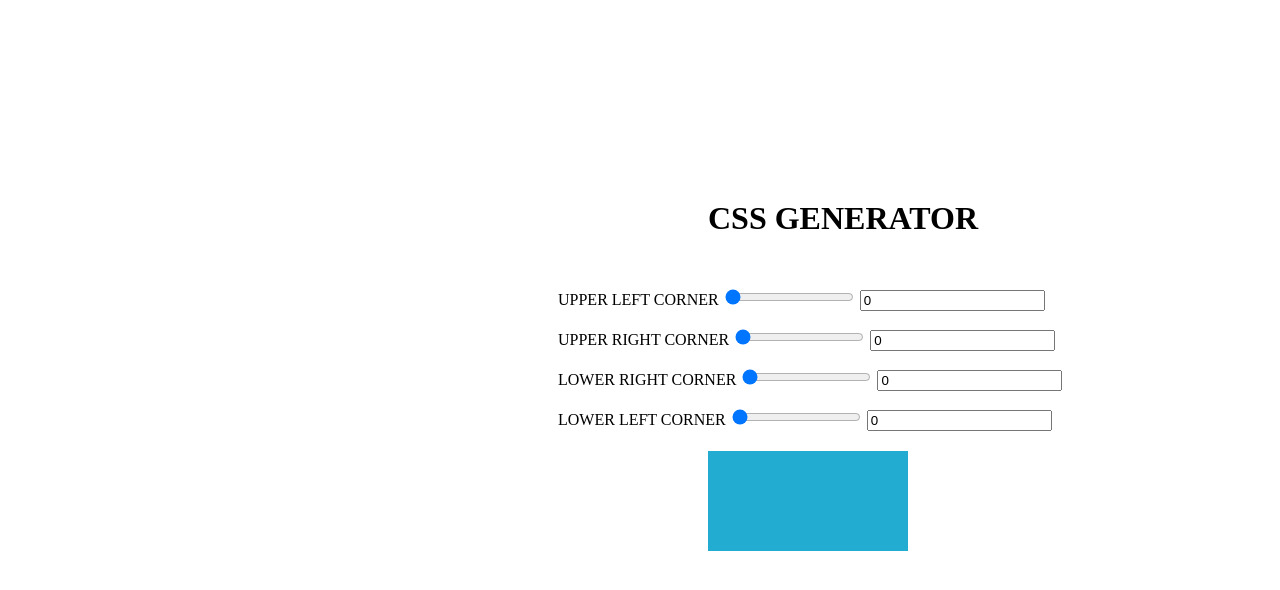
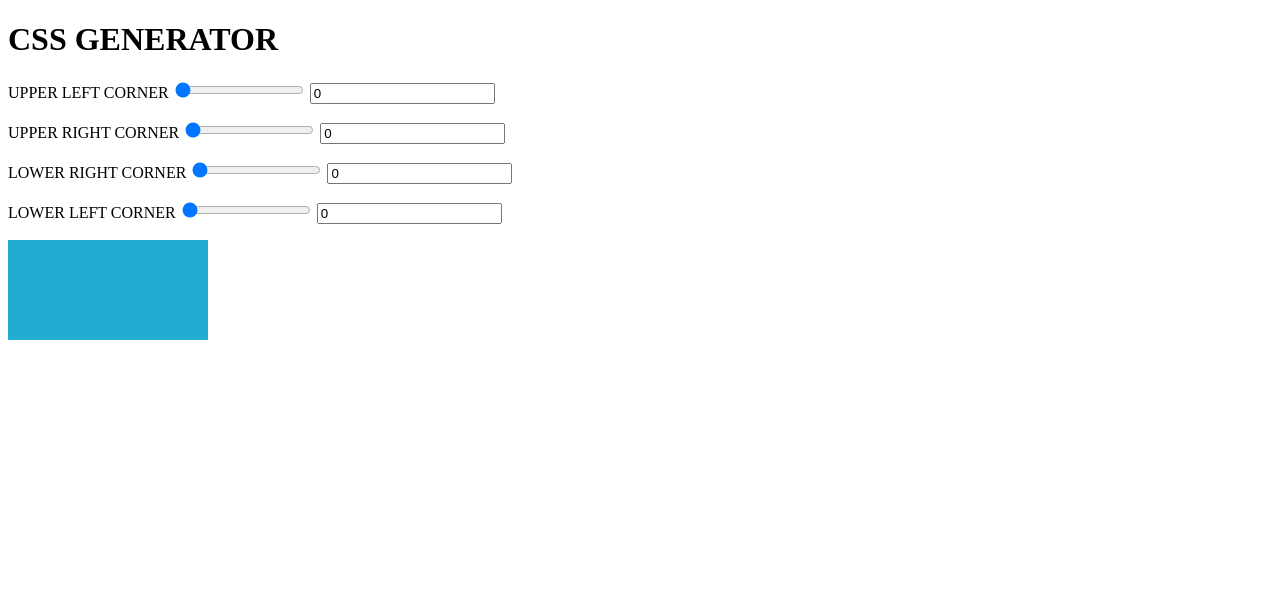
Before and after one commit to Karina011001/CSS-Generator, a plain HTML site: page index.html in a window 1280 px wide. Drawn offline with Linux system fonts and the light colour scheme.

Commit message:
Update main.css

```diff
--- a/css/main.css
+++ b/css/main.css
@@ -2,19 +2,10 @@
     width: 200px;
     height: 100px;
     background-color: rgb(35, 172, 210);
-    margin-left: 700px;
-    margin-top: 20px;
-
-}
-.block1 {
-    margin-left: 550px;
-    margin-top: 50px;
 }
 p {
     text-transform: uppercase;
 }
 h1 {
-    margin-left: 700px;
-    margin-top: 200px;
     text-transform: uppercase;
 }
```
